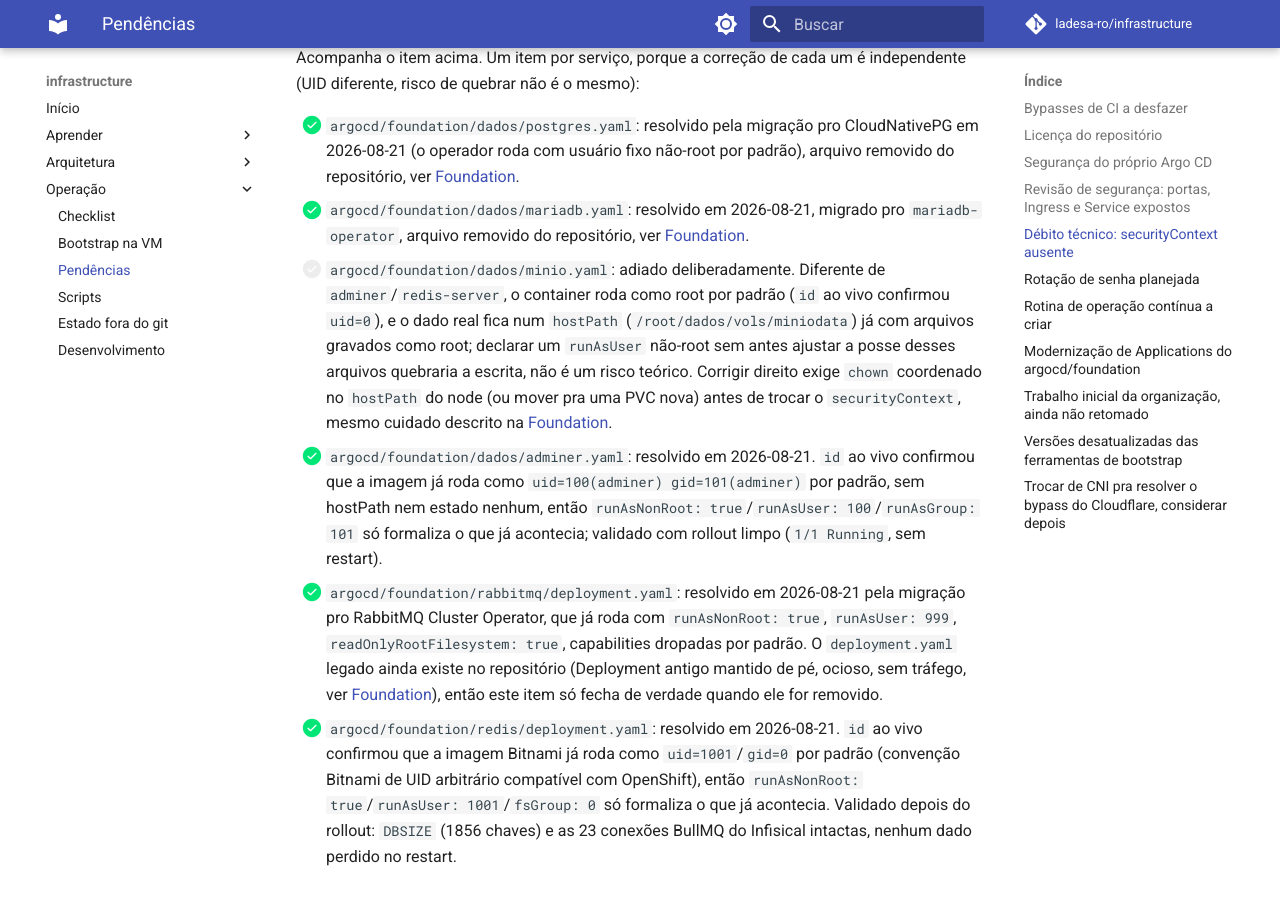
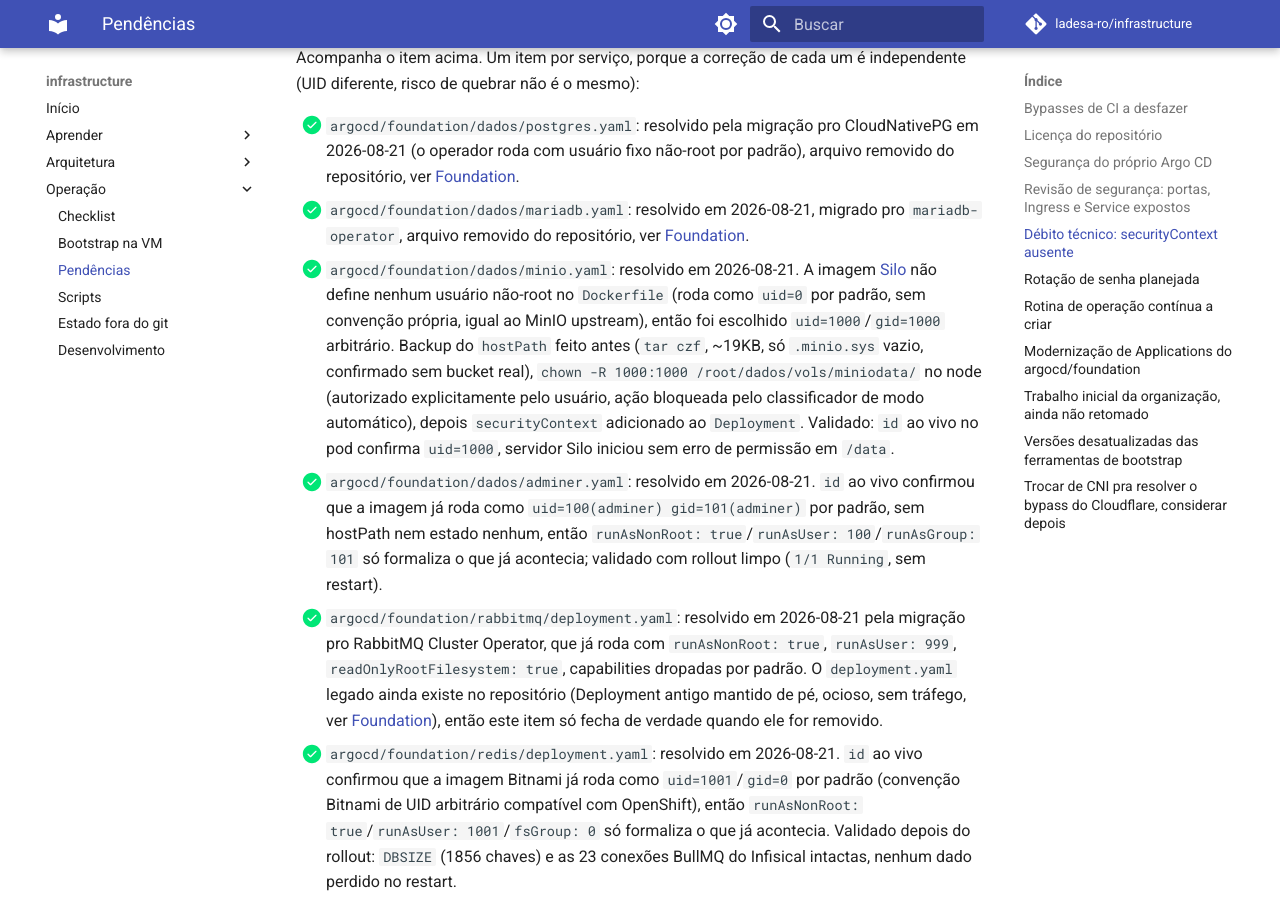
Before and after one commit to ladesa-ro/infrastructure, an MkDocs documentation site: the page built from docs/operacao/pendencias.md, in a window 1280 px wide and 900 px high, scrolled down 3942 px. Built offline with MkDocs 1.6.1 and Material for MkDocs 9.7.7, drawn with Linux system fonts in a browser that asks for light colours; comment, search, counter and statistics services are not loaded.

Commit message:
docs(security): mark minio securityContext resolved

```diff
--- a/docs/operacao/pendencias.md
+++ b/docs/operacao/pendencias.md
@@ -40,7 +40,7 @@ Acompanha o item acima. Um item por serviço, porque a correção de cada um é
 
 - [x] `argocd/foundation/dados/postgres.yaml`: resolvido pela migração pro CloudNativePG em 2026-08-21 (o operador roda com usuário fixo não-root por padrão), arquivo removido do repositório, ver [Foundation](../arquitetura/foundation.md).
 - [x] `argocd/foundation/dados/mariadb.yaml`: resolvido em 2026-08-21, migrado pro `mariadb-operator`, arquivo removido do repositório, ver [Foundation](../arquitetura/foundation.md).
-- [ ] `argocd/foundation/dados/minio.yaml`: adiado deliberadamente. Diferente de `adminer`/`redis-server`, o container roda como root por padrão (`id` ao vivo confirmou `uid=0`), e o dado real fica num `hostPath` (`/root/dados/vols/miniodata`) já com arquivos gravados como root; declarar um `runAsUser` não-root sem antes ajustar a posse desses arquivos quebraria a escrita, não é um risco teórico. Corrigir direito exige `chown` coordenado no `hostPath` do node (ou mover pra uma PVC nova) antes de trocar o `securityContext`, mesmo cuidado descrito na [Foundation](../arquitetura/foundation.md).
+- [x] `argocd/foundation/dados/minio.yaml`: resolvido em 2026-08-21. A imagem [Silo](https://github.com/pgsty/silo) não define nenhum usuário não-root no `Dockerfile` (roda como `uid=0` por padrão, sem convenção própria, igual ao MinIO upstream), então foi escolhido `uid=1000`/`gid=1000` arbitrário. Backup do `hostPath` feito antes (`tar czf`, ~19KB, só `.minio.sys` vazio, confirmado sem bucket real), `chown -R 1000:1000 /root/dados/vols/miniodata/` no node (autorizado explicitamente pelo usuário, ação bloqueada pelo classificador de modo automático), depois `securityContext` adicionado ao `Deployment`. Validado: `id` ao vivo no pod confirma `uid=1000`, servidor Silo iniciou sem erro de permissão em `/data`.
 - [x] `argocd/foundation/dados/adminer.yaml`: resolvido em 2026-08-21. `id` ao vivo confirmou que a imagem já roda como `uid=100(adminer) gid=101(adminer)` por padrão, sem hostPath nem estado nenhum, então `runAsNonRoot: true`/`runAsUser: 100`/`runAsGroup: 101` só formaliza o que já acontecia; validado com rollout limpo (`1/1 Running`, sem restart).
 - [x] `argocd/foundation/rabbitmq/deployment.yaml`: resolvido em 2026-08-21 pela migração pro RabbitMQ Cluster Operator, que já roda com `runAsNonRoot: true`, `runAsUser: 999`, `readOnlyRootFilesystem: true`, capabilities dropadas por padrão. O `deployment.yaml` legado ainda existe no repositório (Deployment antigo mantido de pé, ocioso, sem tráfego, ver [Foundation](../arquitetura/foundation.md)), então este item só fecha de verdade quando ele for removido.
 - [x] `argocd/foundation/redis/deployment.yaml`: resolvido em 2026-08-21. `id` ao vivo confirmou que a imagem Bitnami já roda como `uid=1001`/`gid=0` por padrão (convenção Bitnami de UID arbitrário compatível com OpenShift), então `runAsNonRoot: true`/`runAsUser: 1001`/`fsGroup: 0` só formaliza o que já acontecia. Validado depois do rollout: `DBSIZE` (1856 chaves) e as 23 conexões BullMQ do Infisical intactas, nenhum dado perdido no restart.
```
